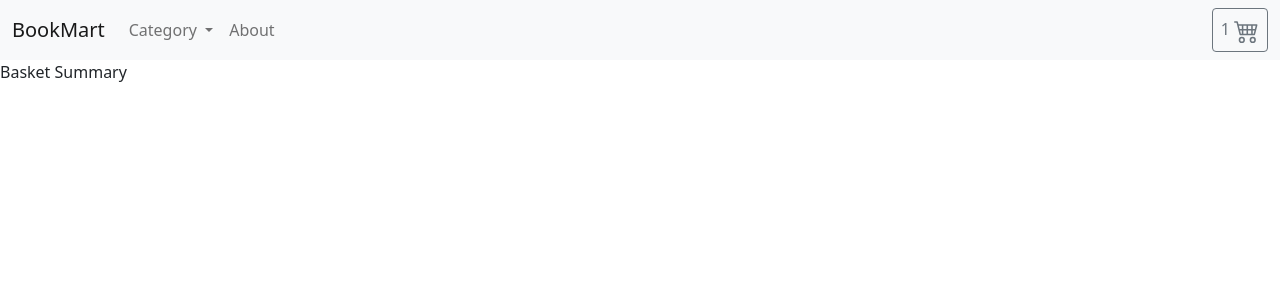
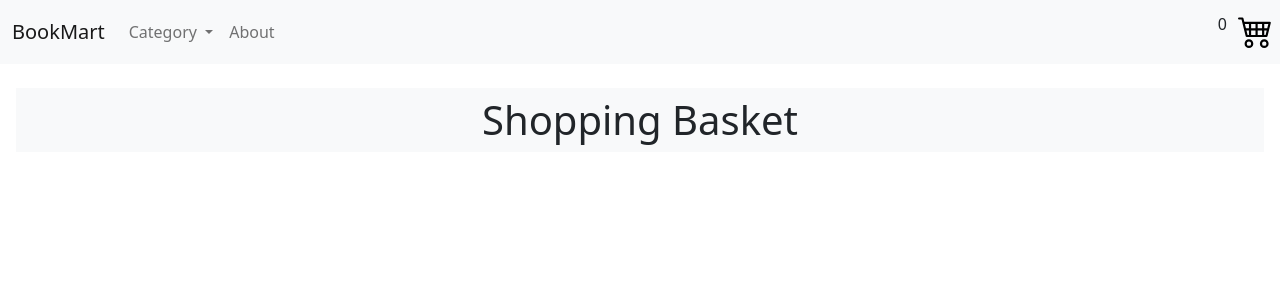
Before and after one commit to nitesh585/ecom-demo, a Django app: page /basket/ in a window 1280 px wide. Shown: the top 300 px of the page. Run offline with Django 3.2, Linux system fonts and the light colour scheme; tables that the repository leaves empty hold one stand-in row (values such as "Sample post").

Commit message:
update base and basket_summary page

```diff
--- a/templates/store/base.html
+++ b/templates/store/base.html
@@ -64,14 +64,27 @@
             </li>
           </ul>
         </div>
-        <a type="button" role="button" href="{% url "basket:basket_summary" %}"
-        class="btn btn-outline-secondary p-2" > 1
+        <div class="row bg-light m-1">
+          <div class="col-5 p-0">
+            {% with total_qty=basket|length %}
+                <p id="basket-qty">
+                    {% if total_qty > 0 %}
+                        {{ total_qty }}
+                    {% else %}
+                        0
+                    {% endif %}
+                </p>
+            {% endwith %}
+          </div>
+
+          <div class="col-7 p-0">
+                <a type="button" role="button" href="{% url "basket:basket_summary"%}" class="btn btn-light p-0"  >
                     <svg
                     xmlns="http://www.w3.org/2000/svg"
-          width="25"
-          height="25"
+                    width="35"
+                    height="35"
                     fill="currentColor"
-          class="bi bi-cart4"
+
                     viewBox="0 0 16 16"
                     >
                     <path
@@ -79,6 +92,8 @@
                     />
                     </svg>
                 </a>
+          </div>
+        </div>
       </div>
     </nav>
 
--- a/templates/store/basket/summary.html
+++ b/templates/store/basket/summary.html
@@ -1,4 +1,39 @@
-{% extends '../base.html' %} {% load static %}
+{% extends '../base.html' %}
+{% load static %}
+
 {% block title %}Basket {% endblock %}
 
-{% block content %} Basket Summary {% endblock %}
+{% block content %}
+<h1 class="p-2 text-center bg-light m-3 mt-4">Shopping Basket</h1>
+    {% for item in basket %}
+        {% with product=item.product %}
+            <div class="container" >
+                <div class="card" style="width: 100%;">
+                    <div class="row">
+                        <div class="col">
+                            <img class="card-img" src="{{product.image.url}}" alt="Card image cap">
+                        </div>
+                        <div class="col-9 card-body">
+                            <div class="row pb-3">
+                                <div class="col"> <h4> {{product.title}} </h4> </div>
+                            </div>
+                            <div class="row">
+                                <div class="col">{{product.description}}</div>
+                            </div>
+                            <div class="row pt-3">
+                                <div class="col-2">Price: {{product.price}}</div>
+                                <div class="col-1">Qty: {{item.qty}}</div>
+                                <div class="col-1"><button class="btn btn-warning" id="{{product.id}}" >Update</button></div>
+                                <div class="col-1"><button class="btn btn-danger"  id="{{product.id}}" >Delete</button></div>
+                                <div class="col-7" />
+                            </div>
+
+                        </div>
+                    </div>
+                </div>
+            </div>
+
+
+        {% endwith %}
+    {% endfor %}
+ {% endblock %}
--- a/templates/store/home.html
+++ b/templates/store/home.html
@@ -17,6 +17,7 @@
   <div class="container">
     <h2 class="bg-danger text-light p-2 ml-4 text-uppercase">All Books</h2>
     <hr />
+    <div class="d-flex" >
     {% for product in products %}
     <div class="card" style="width: 50vh">
       <div class="row">
@@ -43,5 +44,6 @@
     </div>
     {% endfor %}
   </div>
+  </div>
 </section>
 {% endblock %}
```
Lines whose indentation alone changed are shown as unchanged.
